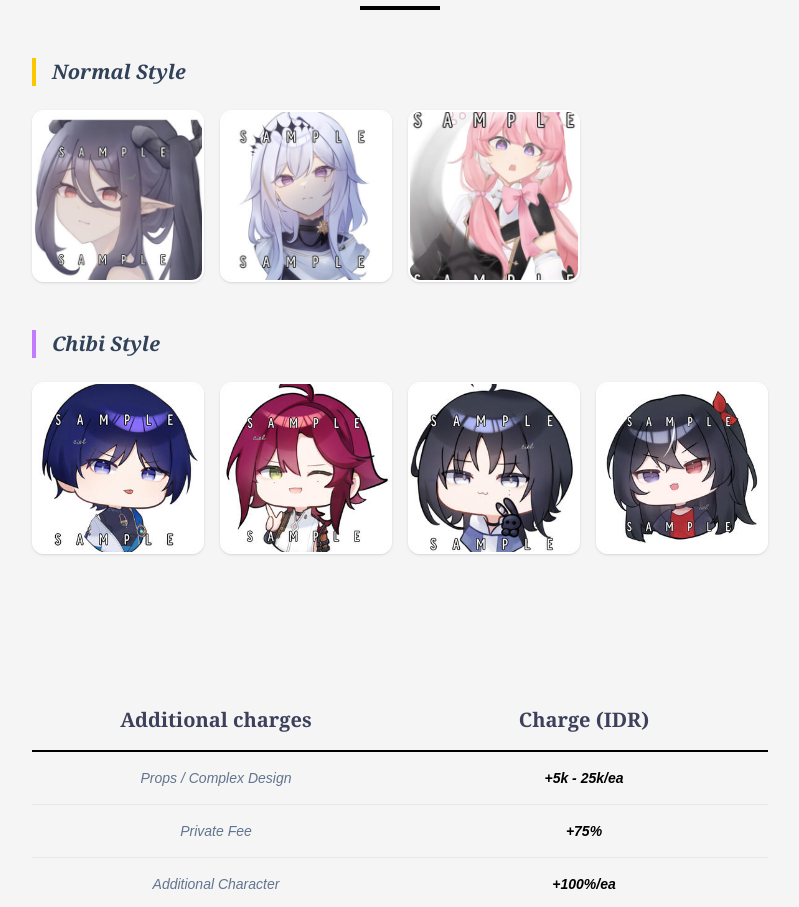
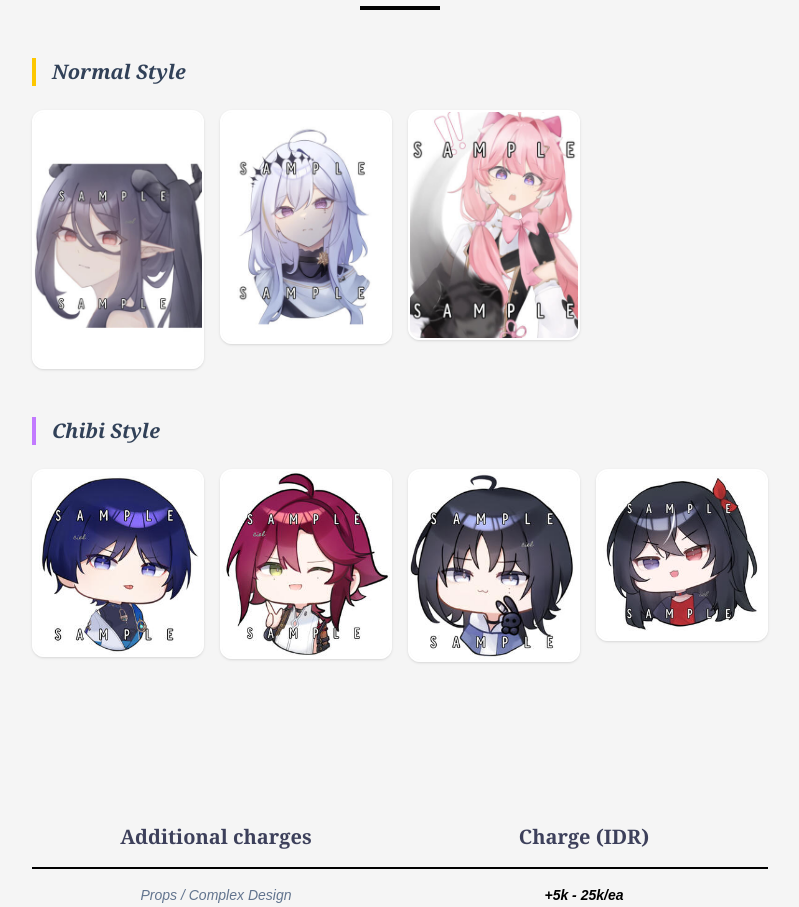
Before and after one commit to alvinsuryasaputra/Adel, a Next.js app: page / in a window 1280 px wide. Shown: the part 1176-2083 px from the top of the page, without its empty margins (240-1039 px from the left). Built offline with nearby package versions, Linux system fonts and the light colour scheme.

Commit message:
feat: ubah galeri jadi tampilan pinterest masonry

```diff
--- a/src/app/page.tsx
+++ b/src/app/page.tsx
@@ -167,36 +167,38 @@ export default function Home() {
             <div className="h-1 w-20 bg-black mx-auto"></div>
           </div>
 
-{/* Sub-Section: Normal Art */}
+          {/* Sub-Section: Normal Art (Bebas Ukuran ala Pinterest) */}
           <div className="space-y-6">
             <h3 className="text-xl font-serif italic font-semibold text-slate-700 border-l-4 border-yellow-400 pl-4">Normal Style</h3>
-            {/* UPDATE DI SINI: grid-cols-2 md:grid-cols-4 (Disamakan persis dengan Chibi) */}
-            <div className="grid grid-cols-2 md:grid-cols-4 gap-4">
+            {/* Pakai CSS Columns (columns-2 untuk HP, columns-4 untuk Laptop) */}
+            <div className="columns-2 md:columns-4 gap-4 space-y-4">
               {['sample1.jpg', 'sample2.jpg', 'sample3.jpg'].map((img, index) => (
-                <div key={index} className="group relative aspect-square rounded-xl overflow-hidden border-2 border-white shadow-sm hover:shadow-md transition-all">
+                <div key={index} className="group relative rounded-xl overflow-hidden border-2 border-white shadow-sm hover:shadow-md transition-all break-inside-avoid mb-4">
                   <Image
                     src={`/samples/${img}`}
                     alt={`Normal Sample ${index + 1}`}
-                    fill
-                    className="object-cover group-hover:scale-105 transition-transform duration-500"
+                    width={1000} // Angka batas resolusi untuk Next.js
+                    height={1000} // Angka batas resolusi untuk Next.js
+                    className="w-full h-auto group-hover:scale-105 transition-transform duration-500"
                   />
                 </div>
               ))}
             </div>
           </div>
 
-          {/* Sub-Section: Chibi Art (Tetap sama) */}
+          {/* Sub-Section: Chibi Art (Bebas Ukuran ala Pinterest) */}
           <div className="space-y-6">
             <h3 className="text-xl font-serif italic font-semibold text-slate-700 border-l-4 border-purple-400 pl-4">Chibi Style</h3>
-            {/* Grid untuk Chibi Style - 4 Kolom biar lucu kecil-kecil */}
-            <div className="grid grid-cols-2 md:grid-cols-4 gap-4">
+            {/* Pakai CSS Columns (columns-2 untuk HP, columns-4 untuk Laptop) */}
+            <div className="columns-2 md:columns-4 gap-4 space-y-4">
               {['samplec1.jpg', 'samplec2.jpg', 'samplec3.jpg', 'samplec4.jpg'].map((img, index) => (
-                <div key={index} className="group relative aspect-square rounded-xl overflow-hidden border-2 border-white shadow-sm hover:shadow-md transition-all">
+                <div key={index} className="group relative rounded-xl overflow-hidden border-2 border-white shadow-sm hover:shadow-md transition-all break-inside-avoid mb-4">
                   <Image
                     src={`/samples/${img}`}
                     alt={`Chibi Sample ${index + 1}`}
-                    fill
-                    className="object-cover group-hover:scale-110 transition-transform duration-500"
+                    width={1000}
+                    height={1000}
+                    className="w-full h-auto group-hover:scale-105 transition-transform duration-500"
                   />
                 </div>
               ))}
```
